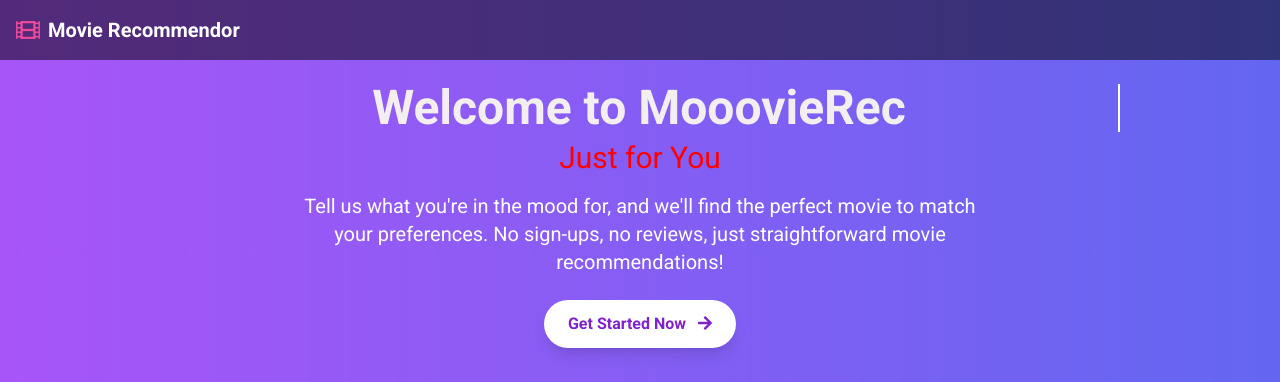
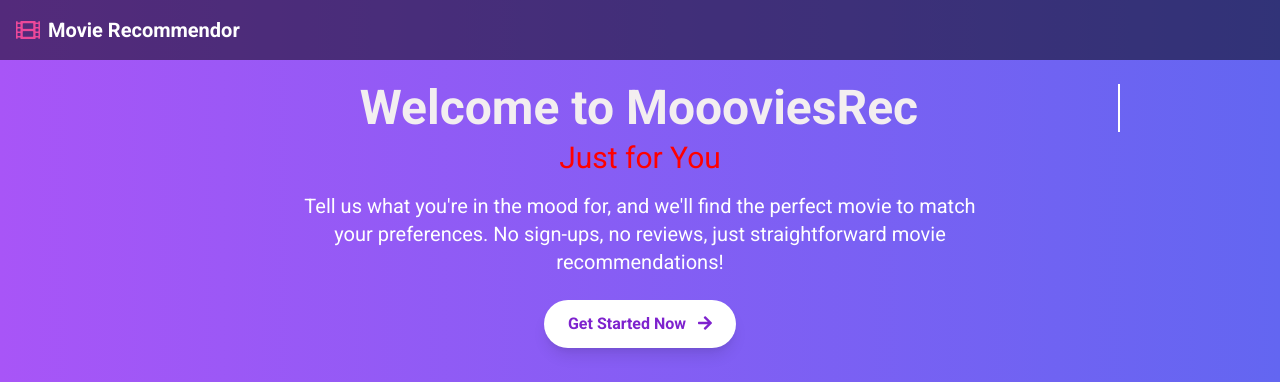
Before and after one commit to codingduniya/Movies-Recommendor, a plain HTML site: page templates/home.html in a window 1280 px wide. Shown: the top 382 px of the page. Drawn offline with nearby package versions, Linux system fonts and the light colour scheme.

Commit message:
Update home.html

```diff
--- a/templates/home.html
+++ b/templates/home.html
@@ -104,7 +104,7 @@
     </header>
     <main class="text-center p-6 ">
         <h1 class="text-4xl md:text-5xl font-bold titileel">
-            Welcome to MooovieRec
+            Welcome to MoooviesRec
         </h1>
         <h2 class="text-2xl md:text-3xl text-pink-400 mt-2 poptext1">
             Just for You
```
